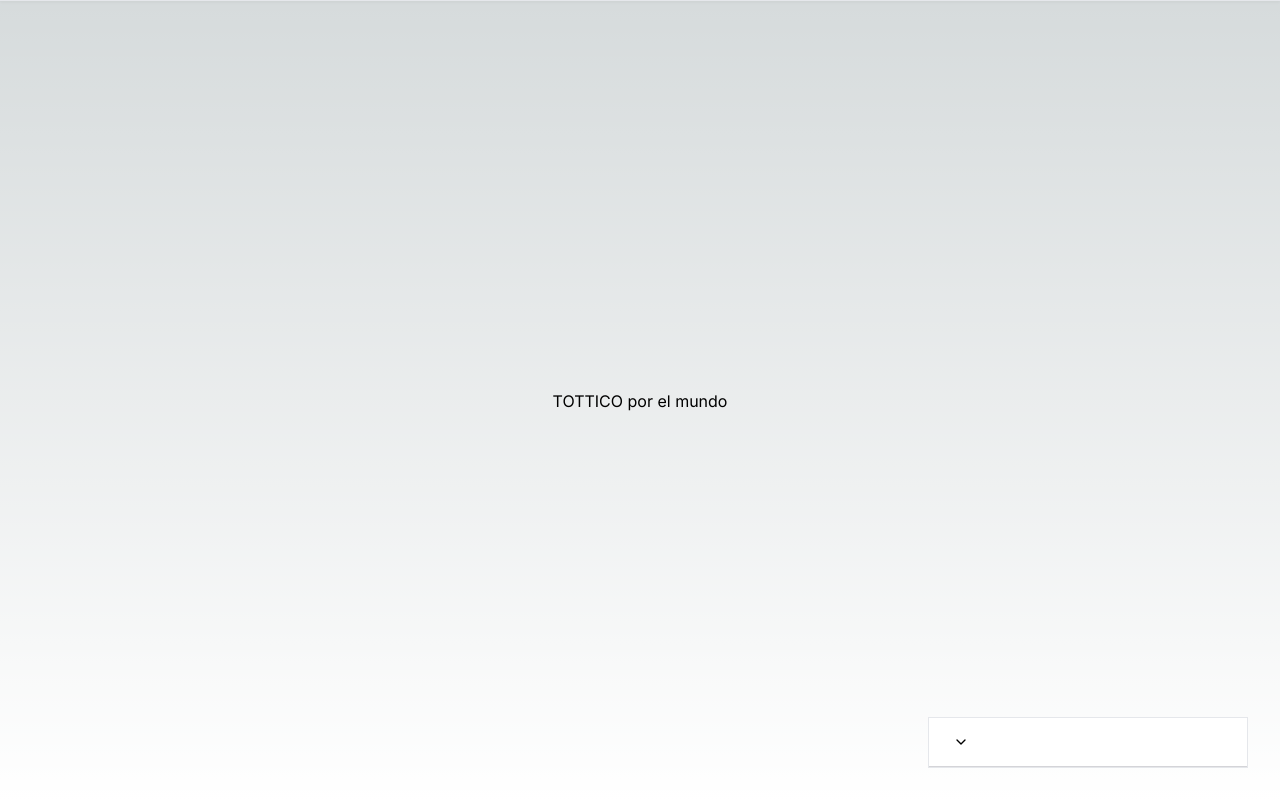
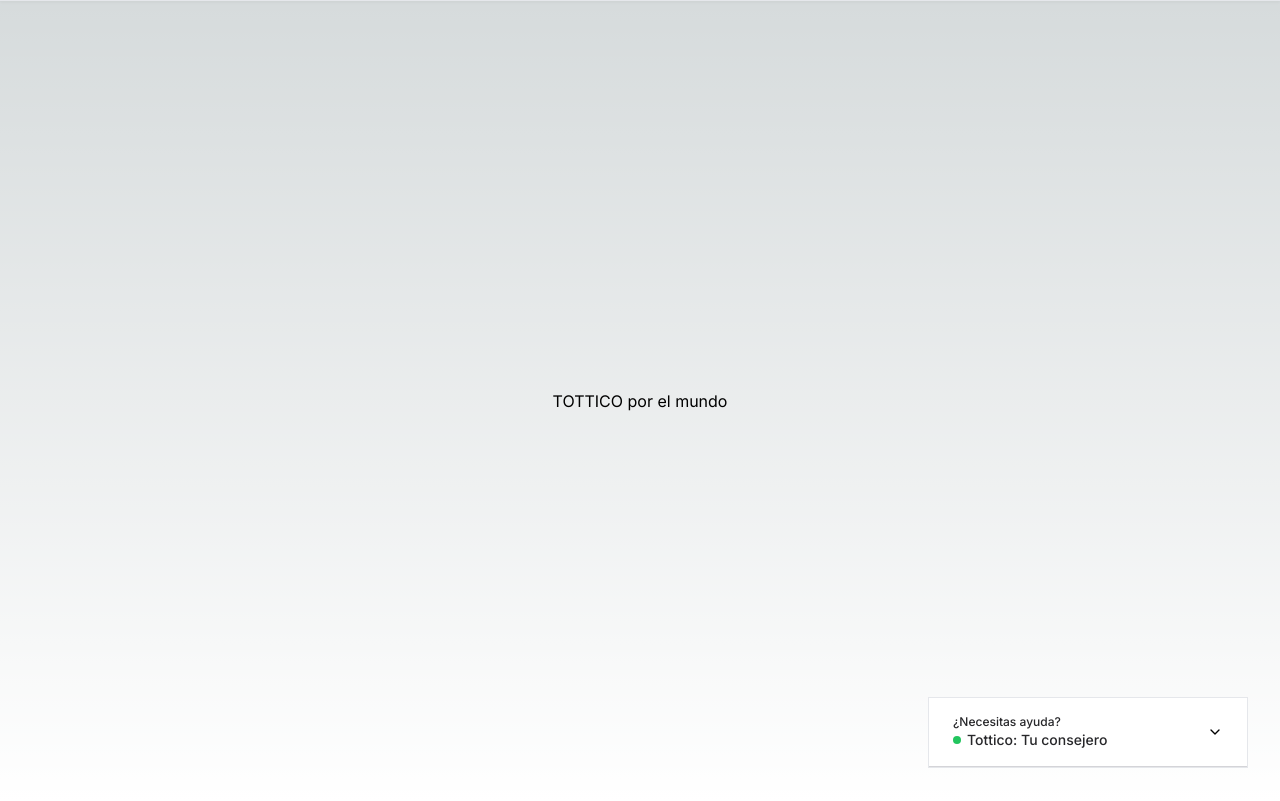
Before and after one commit to FabioB8a/TottoChatBot, a Next.js app: page / in a window 1280 px wide. Built offline with nearby package versions, Linux system fonts and the light colour scheme.

Commit message:
Add: Implementation of ChatHeader

```diff
--- a/src/app/components/ui/accordion.tsx
+++ b/src/app/components/ui/accordion.tsx
@@ -32,7 +32,7 @@
       {...props}
     >
       {children}
-      <ChevronDown className="h-4 w-4 shrink-0 transition-transform duration-200" />
+      <ChevronDown className="h-4 w-4 text-black shrink-0 transition-transform duration-200" />
     </AccordionPrimitive.Trigger>
   </AccordionPrimitive.Header>
 ))
--- a/src/components/Chat.tsx
+++ b/src/components/Chat.tsx
@@ -2,6 +2,7 @@
 
 import { Accordion, AccordionContent, AccordionItem, AccordionTrigger} from '@/app/components/ui/accordion'
 import { FC } from 'react'
+import ChatHeader from './ChatHeader';
 
 const Chat: FC= () =>{
     return <Accordion
@@ -12,7 +13,7 @@
         <div className='fixed right-8 w-80 bottom-8 bg-white border border-gray-200 rounded-md overflow-hidden'>
             <div className='w-full h-full flex flex-col'>
             <AccordionTrigger className='px-6 border-b border-zinc-300'>
-
+            <ChatHeader/>
             </AccordionTrigger>
             <AccordionContent>
               <div className='flex flex-col h-80'>
--- a/src/components/ChatHeader.tsx
+++ b/src/components/ChatHeader.tsx
@@ -0,0 +1,17 @@
+import { FC } from 'react'
+
+const ChatHeader: FC = () => {
+  return (
+    <div className='w-full flex gap-3 justify-start items-center text-zinc-800'>
+      <div className='flex flex-col items-start text-sm'>
+        <p className='text-xs'>¿Necesitas ayuda?</p>
+        <div className='flex gap-1.5 items-center'>
+          <p className='w-2 h-2 rounded-full bg-green-500' />
+          <p className='font-medium'>Tottico: Tu consejero</p>
+        </div>
+      </div>
+    </div>
+  )
+}
+
+export default ChatHeader
```
